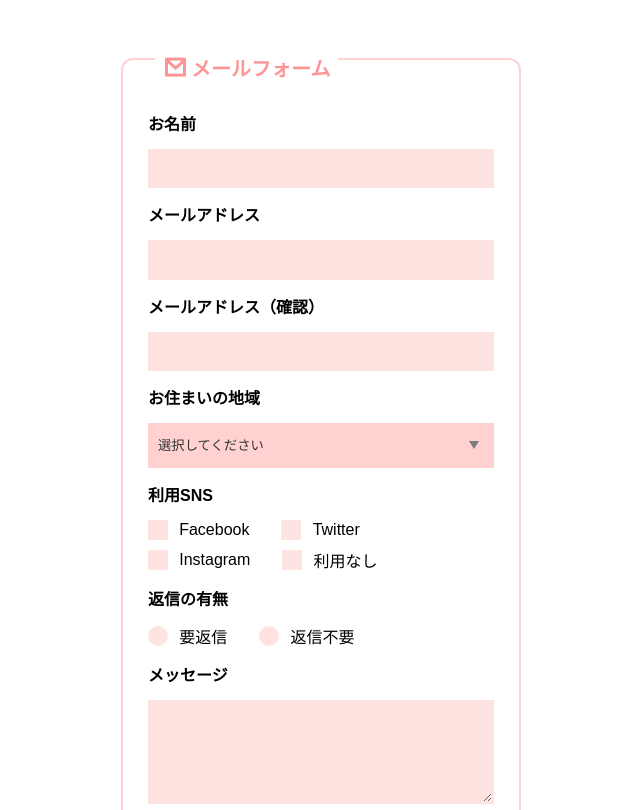
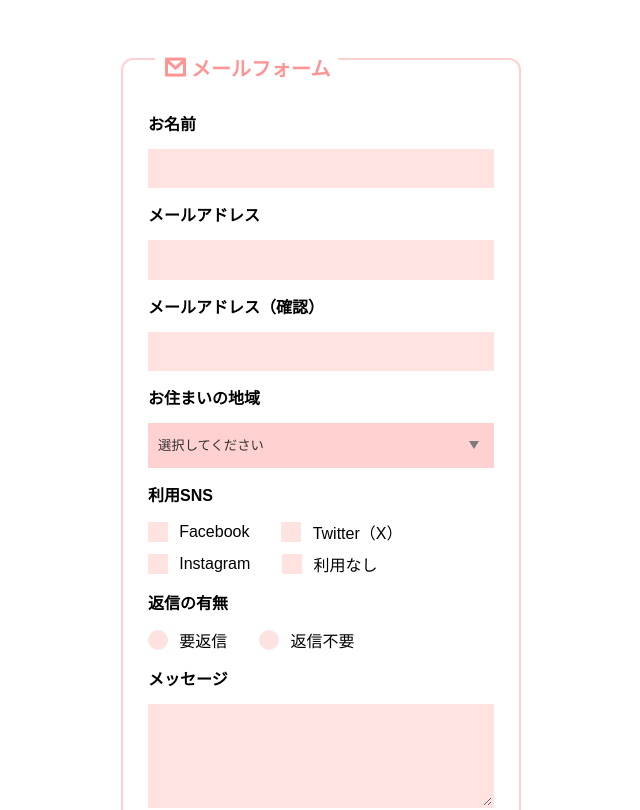
Before and after one commit to minori-sys/react-form-tool-box, a React (Vite) app: page / in a window 1280 px wide. Shown: the top 810 px of the page, without its empty margins (319-959 px from the left). Built offline with nearby package versions, Linux system fonts and the light colour scheme; a web font is replaced by a local one.

Commit message:
くらえっ！これがReact最強のFormよっ！！

```diff
--- a/src/data/data.ts
+++ b/src/data/data.ts
@@ -30,7 +30,7 @@ export const sns = [
     value: 'Facebook'
   },
   {
-    label: 'Twitter',
+    label: 'Twitter（X）',
     value: 'Twitter'
   },
   {
```
